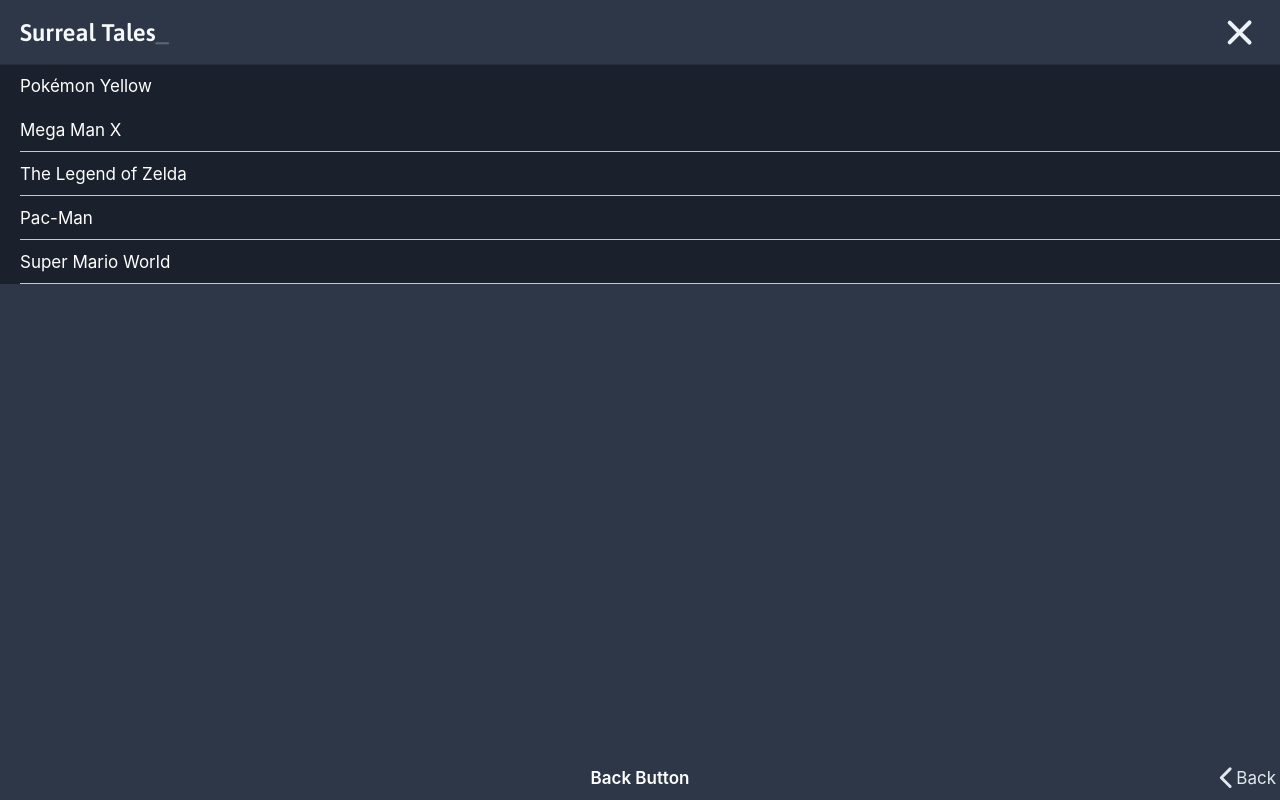
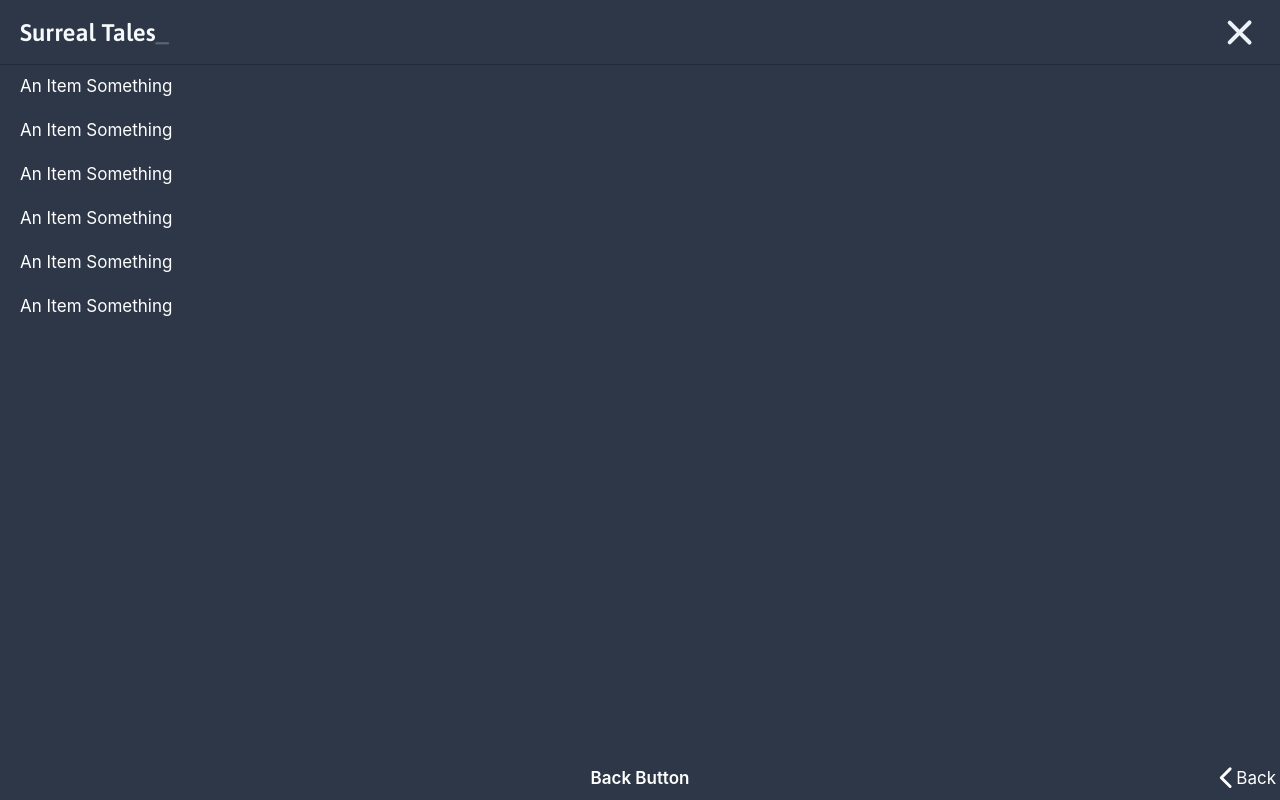
Before and after one commit to birbprophet/surreal-tales, a React (Create React App) app: page / in a window 1280 px wide. Built offline with nearby package versions, Linux system fonts and the light colour scheme; no server answers.

Commit message:
added new dark-grey colour

```diff
--- a/src/components/MenuOverlay.tsx
+++ b/src/components/MenuOverlay.tsx
@@ -3,18 +3,11 @@
   IonList,
   IonItem,
   IonLabel,
-  IonInput,
-  IonToggle,
-  IonRadio,
-  IonCheckbox,
-  IonItemSliding,
-  IonItemOption,
-  IonItemOptions,
-  IonContent,
   IonToolbar,
   IonTitle,
   IonButtons,
-  IonBackButton
+  IonBackButton,
+  IonContent
 } from "@ionic/react";
 
 interface IProps {
@@ -45,21 +38,28 @@
         }
       >
         <div className="flex-1">
+          <IonContent color="dark-grey">
             <IonList>
-            <IonItem lines="none">Pokémon Yellow</IonItem>
-            <IonItem>
-              <IonLabel>Mega Man X</IonLabel>
+              <IonItem lines="none" color="dark-grey">
+                An Item Something
               </IonItem>
-            <IonItem>
-              <IonLabel>The Legend of Zelda</IonLabel>
+              <IonItem lines="none" color="dark-grey">
+                An Item Something
               </IonItem>
-            <IonItem>
-              <IonLabel>Pac-Man</IonLabel>
+              <IonItem lines="none" color="dark-grey">
+                An Item Something
               </IonItem>
-            <IonItem>
-              <IonLabel>Super Mario World</IonLabel>
+              <IonItem lines="none" color="dark-grey">
+                An Item Something
+              </IonItem>
+              <IonItem lines="none" color="dark-grey">
+                An Item Something
+              </IonItem>
+              <IonItem lines="none" color="dark-grey">
+                An Item Something
               </IonItem>
             </IonList>
+          </IonContent>
         </div>
       </div>
       <div
@@ -80,7 +80,7 @@
               }
         }
       >
-        <IonToolbar>
+        <IonToolbar color="dark-grey">
           <IonButtons slot="end">
             <IonBackButton defaultHref="/" />
           </IonButtons>
--- a/src/pages/Home.tsx
+++ b/src/pages/Home.tsx
@@ -14,9 +14,7 @@
   IonListHeader,
   IonPage,
   IonToolbar,
-  IonButtons,
-  IonBackButton,
-  IonTitle
+  IonButtons
 } from "@ionic/react";
 import { useAuthState } from "react-firebase-hooks/auth";
 import { auth, analytics } from "../scripts/firebase";
--- a/src/theme/variables.css
+++ b/src/theme/variables.css
@@ -71,6 +71,22 @@
   --ion-color-light-contrast-rgb: 0, 0, 0;
   --ion-color-light-shade: #d7d8da;
   --ion-color-light-tint: #f5f6f9;
+
+  --ion-color-dark-grey: #2d3748;
+  --ion-color-dark-grey-rgb: 45, 55, 72;
+  --ion-color-dark-grey-contrast: #ffffff;
+  --ion-color-dark-grey-contrast-rgb: 255, 255, 255;
+  --ion-color-dark-grey-shade: #28303f;
+  --ion-color-dark-grey-tint: #424b5a;
+}
+
+.ion-color-dark-grey {
+  --ion-color-base: var(--ion-color-dark-grey);
+  --ion-color-base-rgb: var(--ion-color-dark-grey-rgb);
+  --ion-color-contrast: var(--ion-color-dark-grey-contrast);
+  --ion-color-contrast-rgb: var(--ion-color-dark-grey-contrast-rgb);
+  --ion-color-shade: var(--ion-color-dark-grey-shade);
+  --ion-color-tint: var(--ion-color-dark-grey-tint);
 }
 
 ion-toolbar {
```
Lines whose indentation alone changed are shown as unchanged.
